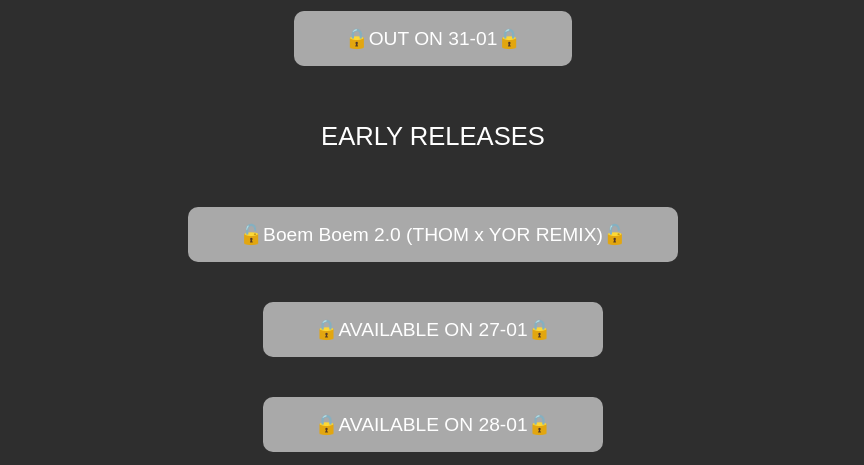
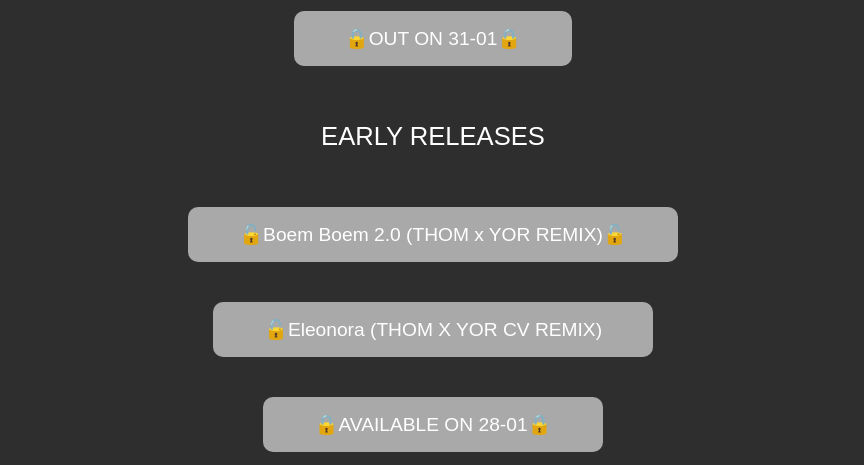
Before and after one commit to THOMmusicnl/release, a plain HTML site: page cd2.html in a window 1280 px wide. Shown: the part 487-952 px from the top of the page, without its empty margins (207-1071 px from the left). Drawn offline with Linux system fonts and the light colour scheme.

Commit message:
Update cd2.html

```diff
--- a/cd2.html
+++ b/cd2.html
@@ -106,7 +106,7 @@
 
     <div class="button-row">
         <a href="https://www.toneden.io/thom-756-3061/post/tinus-hoekstra-boem-boem-2-0-thom-x-yor-remix" class="button" target="_blank">🔓Boem Boem 2.0 (THOM x YOR REMIX)🔓</a>
-        <a href="javascript:void(0)" class="button" onclick="showPopup()">🔒AVAILABLE ON 27-01🔒</a>
+        <a href="https://www.toneden.io/thom-756-3061/post/eleonora-thom-x-yor-cv-remix" class="button" target="_blank">🔓Eleonora (THOM X YOR CV REMIX)</a>
         <a href="javascript:void(0)" class="button" onclick="showPopup()">🔒AVAILABLE ON 28-01🔒</a>
         <a href="javascript:void(0)" class="button" onclick="showPopup()">🔒AVAILABLE ON 29-01🔒</a>
         <a href="javascript:void(0)" class="button" onclick="showPopup()">🔒AVAILABLE ON 30-01🔒</a>
@@ -134,5 +134,5 @@
 
 
 
-    <!--<a href="https://www.toneden.io/thom-756-3061/post/tinus-hoekstra-boem-boem-2-0-thom-x-yor-remix" class="button" target="_blank">🔒AVAILABLE ON 06-02🔒</a>
+    <!--<a href="https://www.toneden.io/thom-756-3061/post/eleonora-thom-x-yor-cv-remix" class="button" target="_blank">🔒AVAILABLE ON 06-02🔒</a>
     <!--<a href="javascript:void(0)" class="button" onclick="showPopup()">🔒OUT ON 10-02-2025🔒</a>
```
